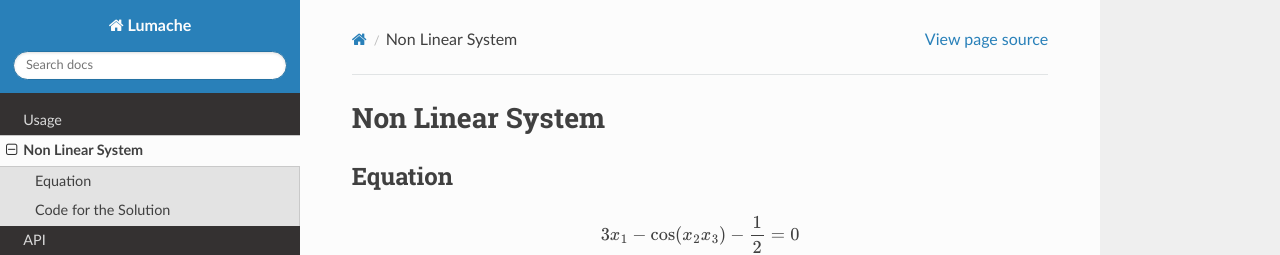
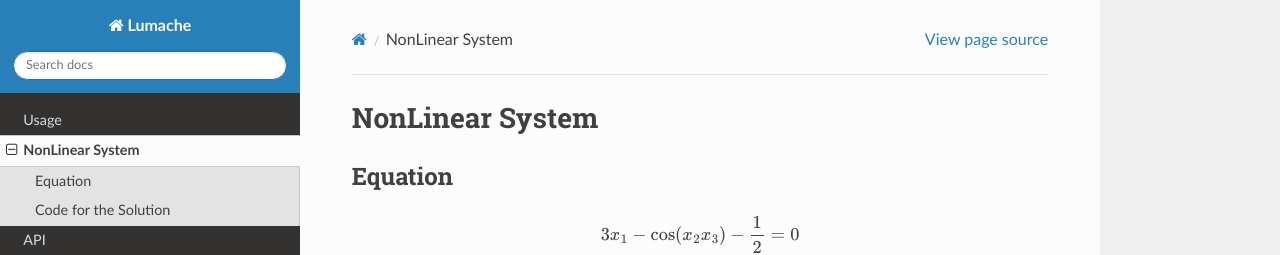
Before and after one commit to thanktua-spp/ccl-rtd, a Sphinx documentation site: the page built from docs/source/non_linear_system.rst, in a window 1280 px wide and 1331 px high. Shown: the top 255 px of the window. Built offline with Sphinx 7.4.7 and the Read the Docs theme 3.1.0, drawn with Linux system fonts in a browser that asks for light colours; pages that are not in the unit, such as notebooks, are missing from menus; some of the changed lines change nothing that is shown.

Commit message:
nlinsove
more matlab

```diff
--- a/docs/source/non_linear_system.rst
+++ b/docs/source/non_linear_system.rst
@@ -1,4 +1,4 @@
-Non Linear System
+NonLinear System
 =================
 
 .. _installation:
@@ -77,3 +77,10 @@
 
          % call the solver
          x = fsolve(f, x0);
+
+         # Output:
+         x =
+
+             0.5000
+             0.0000
+            -0.5236
```
Also changed, not shown: 1 other file.
